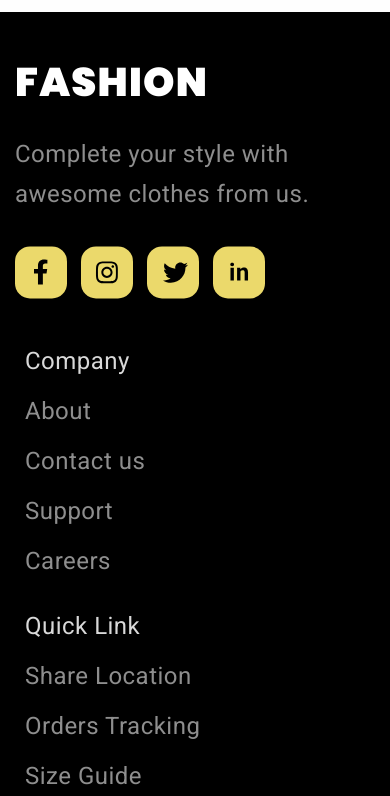
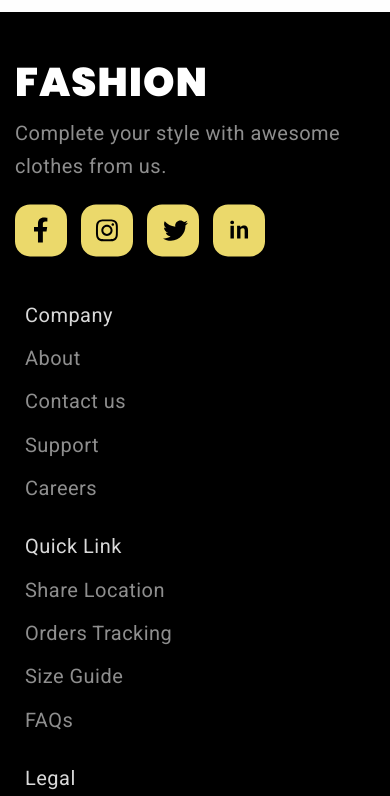
Before and after one commit to Dmither/Fashion, a website built with Vite: page index.html in a window 390 px wide. Shown: the part 48-844 px from the top of the page. Built offline with nearby package versions, Linux system fonts and the light colour scheme.

Commit message:
update footer sizes

```diff
--- a/css/footer.css
+++ b/css/footer.css
@@ -95,8 +95,13 @@
     padding-bottom: 50px;
     display: block;
   }
+  .footer__logo {
+    margin-bottom: 15px;
+  }
   .footer__text {
+    margin-bottom: 20px;
     max-width: 100%;
+    font-size: 20px;
   }
   .footer__sotials {
     margin-bottom: 40px;
@@ -114,6 +119,9 @@
   }
 }
 @media (max-width: 767.98px) {
+  .footer__column {
+    font-size: 20px;
+  }
   .footer__links {
     flex-direction: column;
     row-gap: 20px;
```
